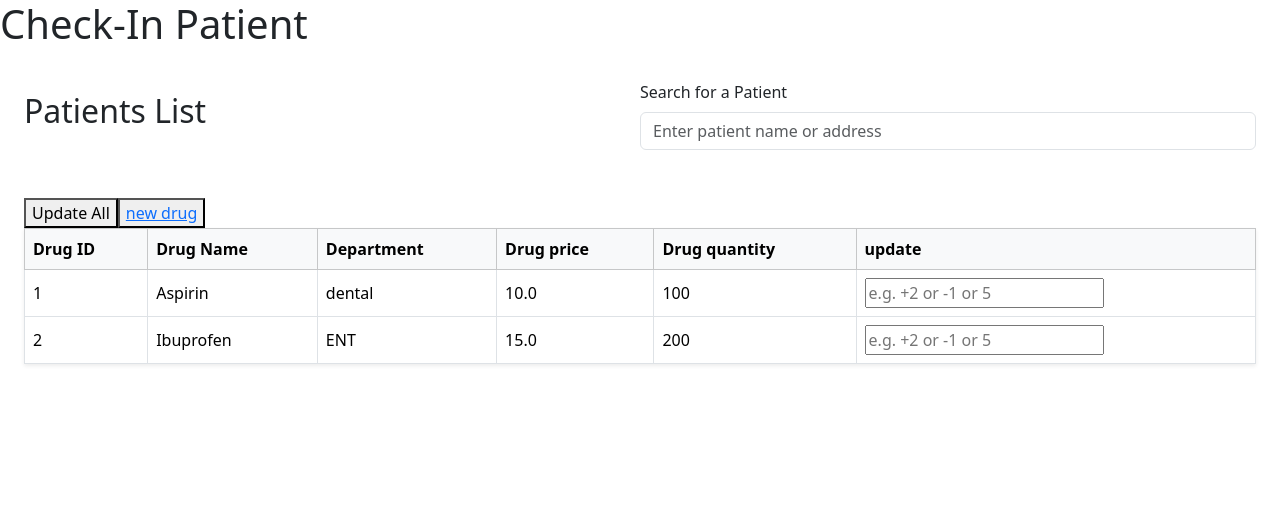
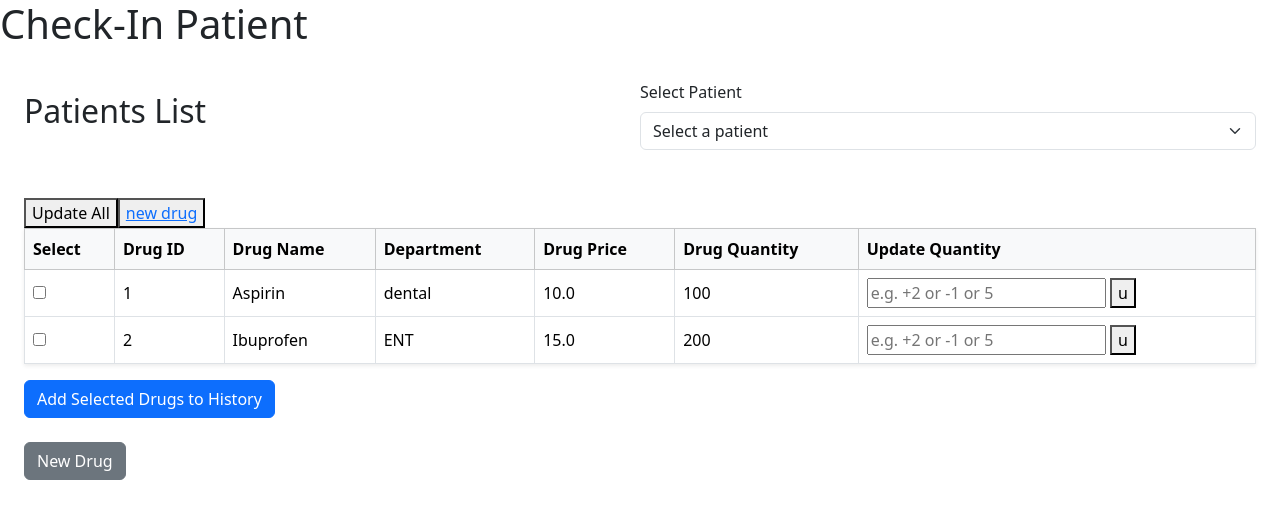
Before and after one commit to vishnu2006034/healthcare, a Flask app: page /selectdrug in a window 1280 px wide. Shown: the top 519 px of the page. Run offline with Flask 3, Linux system fonts and the light colour scheme.

Commit message:
some error

```diff
--- a/app.py
+++ b/app.py
@@ -5,7 +5,6 @@ from datetime import datetime
 from flask_login import LoginManager, current_user, login_user, logout_user, login_required,UserMixin
 import logger
 app = Flask(__name__, template_folder='templates', static_folder='static', static_url_path='/')
-
 
 
 def is_active(self):
@@ -80,6 +79,12 @@ class Prescription(db.Model):
     prescription_text = db.Column(db.Text, nullable=False)
     date = db.Column(db.DateTime, default=datetime.utcnow)
 
+class DrugsHistory(db.Model):
+    id= db.Column(db.Integer, primary_key=True)
+    patient_id= db.Column(db.Integer , db.ForeignKey('patient.id'),nullable =False)
+    drugs_id = db.Column(db.Integer, db.ForeignKey('drugs.id'), nullable=False)
+    timestamp = db.Column(db.DateTime, default=datetime.utcnow)
+
 @app.route('/')
 def index():
     return render_template("login.html")
@@ -100,8 +105,6 @@ def adminl():
             flash('check the password ')
             return redirect(url_for('index'))
     return render_template('adminlogin.html')
-
-
 
 @app.route('/adminp')
 def adminp():
@@ -308,6 +311,7 @@ def drugsreg():
 
 @app.route('/selectdrug', methods=['GET', 'POST'])
 def selectdrug():
+    patient_id = request.args.get('patient_id')
     drugs = Drugs.query.all()
     if request.method == 'POST':
         for drug in drugs:
@@ -325,24 +329,43 @@ def selectdrug():
                         drug.quantity = int(input_value)
                 except:
                     flash('invalid input')
-                # new_quantity = int(request.form[key])
-                # drug.quantity = new_quantity
         db.session.commit()
         return redirect(url_for('selectdrug'))
+    drug1=Drugs.query.all()
+    patient=Patient.query.all()
 
-    # if request.method == 'POST':
-    #     selected_id = request.form['drug_id']
-    #     return redirect(url_for('updrugs', drug_id=selected_id))
-    drug1=Drugs.query.all()
-    return render_template('selectdrug.html', drugs=drug1)
-@app.route('/updrugs/<int:drug_id>',methods = ['GET','POST'])
-def updrugs(drug_id):
-    drug=Drugs.query.get(drug_id)
-    if request.method == 'POST':
-        drug.price=float(request.form['price'])
-        drug.quantity=int(request.form['quantity'])
+    return render_template('selectdrug.html', drugs=drug1, patients=patient, patient_id=patient_id)
+
+from flask_login import login_required, current_user
+
+@app.route('/add_drugs_history', methods=['POST'])
+@login_required
+def add_drugs_history():
+    patient_id = request.form.get('patient_id')
+    selected_drugs = request.form.getlist('selected_drugs')
+    print(f"Received patient_id: {patient_id}")
+    print(f"Received selected_drugs: {selected_drugs}")
+    if not patient_id:
+        flash('Please select a patient.', 'error')
+        return redirect(url_for('selectdrug'))
+    if not selected_drugs:
+        flash('Please select at least one drug.', 'error')
+        return redirect(url_for('selectdrug'))
+    try:
+        # Add entries to DrugsHistory for each selected drug
+        for drug_id in selected_drugs:
+            drug_history = DrugsHistory(patient_id=patient_id, drugs_id=int(drug_id))
+            db.session.add(drug_history)
+            print(f"Added DrugsHistory for drug_id: {drug_id}")
+
         db.session.commit()
-    return render_template('updrug.html', drug=drug)
+        flash('Selected drugs added to history successfully.', 'success')
+    except Exception as e:
+        db.session.rollback()
+        print(f"Exception occurred: {str(e)}")
+        flash(f'Error adding drugs to history: {str(e)}', 'error')
+    return redirect(url_for('selectdrug'))
+
 
 @app.route("/logout")
 def logout():
--- a/templates/selectdrug.html
+++ b/templates/selectdrug.html
@@ -6,39 +6,41 @@
     <link href="https://cdn.jsdelivr.net/npm/bootstrap@5.3.3/dist/css/bootstrap.min.css" rel="stylesheet">
     <link rel="stylesheet" href="{{ url_for('static', filename='styles.css') }}">
     <link rel="stylesheet" href="https://cdnjs.cloudflare.com/ajax/libs/font-awesome/6.4.0/css/all.min.css">
-
 </head>
 <body>
     <h1>Check-In Patient</h1>
-
-
     <div class="container-fluid p-4">
+        <form method="post" action="{{ url_for('add_drugs_history') }}">
             <div class="d-flex justify-content-between align-items-center mb-4">
                 <h2>Patients List</h2>
                 <div class="w-50">
-                <label class="form-label">Search for a Patient</label>
-                <input type="text" id="searchInput" class="form-control" placeholder="Enter patient name or address">
-
+                    <label for="patient_id" class="form-label">Select Patient</label>
+                    <select name="patient_id" id="patient_id" class="form-select" required>
+                        <option value="" disabled selected>Select a patient</option>
+                        {% for patient in patients %}
+                        <option value="{{ patient.id }}">{{ patient.name }} - {{ patient.department }}</option>
+                        {% endfor %}
+                    </select>
                 </div>
             </div>
-        <form method="post">
             <table class="table table-bordered align-middle shadow-sm">
                 <thead class="table-light">
-
                     <tr>
+                        <th>Select</th>
                         <th>Drug ID</th>
                         <th>Drug Name</th>
                         <th>Department</th>
-                    <th>Drug price</th>
-                    <th>Drug quantity</th>
-                    <!-- <th>Check-In Time</th>
-                    <th>Notes</th> -->
-                    <th>update</th>
+                        <th>Drug Price</th>
+                        <th>Drug Quantity</th>
+                        <th>Update Quantity</th>
                     </tr>
                 </thead>
                 <tbody id="resultsBody">
                     {% for drug in drugs %}
                     <tr>
+                        <td>
+                            <input type="checkbox" name="selected_drugs" value="{{ drug.id }}">
+                        </td>
                         <td>{{ drug.id }}</td>
                         <td>{{ drug.name }}</td>
                         <td>{{ drug.department }}</td>
@@ -46,61 +48,19 @@
                         <td>{{ drug.quantity }}</td>
                         <td>
                             <input type="text" name="quantity_{{ drug.id }}" placeholder="e.g. +2 or -1 or 5">
+                            <button >u</button>
                         </td>
                     </tr>
                     {% endfor %}
-
+                </tbody>
                 <br>
                 <button type="submit">Update All</button>
                 <button><a href="{{url_for('drugsreg')}}">new drug</a></button>
-        </tbody>
             </table>
+            <button type="submit" class="btn btn-primary">Add Selected Drugs to History</button>
+        </form>
+        <br>
+        <a href="{{ url_for('drugsreg') }}" class="btn btn-secondary">New Drug</a>
     </div>
-</div>
-<!-- Live search script disabled due to data limitations -->
-<!-- <script>
-    document.addEventListener('DOMContentLoaded', function () {
-        const input = document.getElementById("searchInput");
-        const resultsBody = document.getElementById("resultsBody");
-
-        function fetchResults(query = "") {
-            fetch(`/search?q=${encodeURIComponent(query)}`)
-                .then(res => res.json())
-                .then(data => {
-                    resultsBody.innerHTML = "";
-                    if (data.length === 0) {
-                        resultsBody.innerHTML = "<tr><td colspan='7'>No results found.</td></tr>";
-                    } else {
-                        data.forEach(book => {
-                            const row = `
-                                <tr>
-                                    <td>${book.id}</td>
-                                    <td>${book.name}</td>
-                                    <td>${book.gender}</td>
-                                    <td>${book.age}</td>
-                                    <td>${book.department}</td>
-                                    <td>${book.check_in_time}</td>
-                                    <td>${book.notes}</td>
-                                </tr>
-                            `;
-                            resultsBody.innerHTML += row;
-                        });
-                    }
-                })
-                .catch(error => {
-                    console.error("Error fetching data:", error);
-                    resultsBody.innerHTML = "<tr><td colspan='7'>Error loading data.</td></tr>";
-                });
-        }
-
-        input.addEventListener("input", function () {
-            fetchResults(this.value);
-        });
-
-        // Load all data on initial page load
-        fetchResults();
-    });
-</script>
-
 </body>
-</html> -->
+</html>
```
Also changed, not shown: init_db.py (added, +21 -0 lines), templates/medpage.html (+2 -37 lines), instance/database.db. Lines whose indentation alone changed are shown as unchanged.
